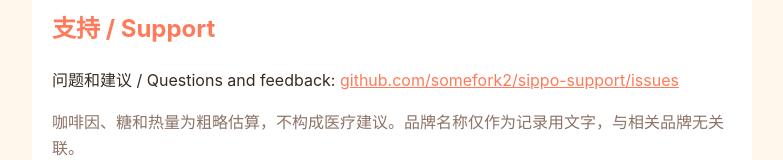
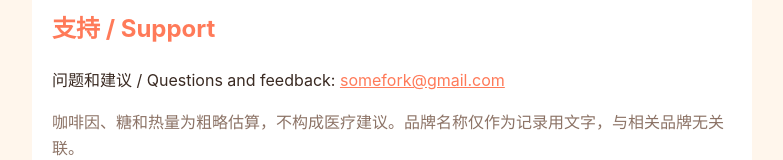
Before and after one commit to somefork2/sippo-support, a plain HTML site: page index.html in a window 1280 px wide. Shown: the part 1391-1551 px from the top of the page, without its empty margins (248-1031 px from the left). Drawn offline with Linux system fonts and the light colour scheme.

Commit message:
Support contact: email

```diff
--- a/index.html
+++ b/index.html
@@ -51,7 +51,7 @@
 
   <section id="support">
     <h2>支持 / Support</h2>
-    <p>问题和建议 / Questions and feedback: <a href="https://github.com/somefork2/sippo-support/issues/new">github.com/somefork2/sippo-support/issues</a></p>
+    <p>问题和建议 / Questions and feedback: <a href="mailto:somefork@gmail.com">somefork@gmail.com</a></p>
     <p class="muted">咖啡因、糖和热量为粗略估算，不构成医疗建议。品牌名称仅作为记录用文字，与相关品牌无关联。<br>
     Caffeine, sugar and calorie values are rough estimates, not medical advice. Shop names are plain text labels; Sippo is not affiliated with any brand.</p>
   </section>
```
